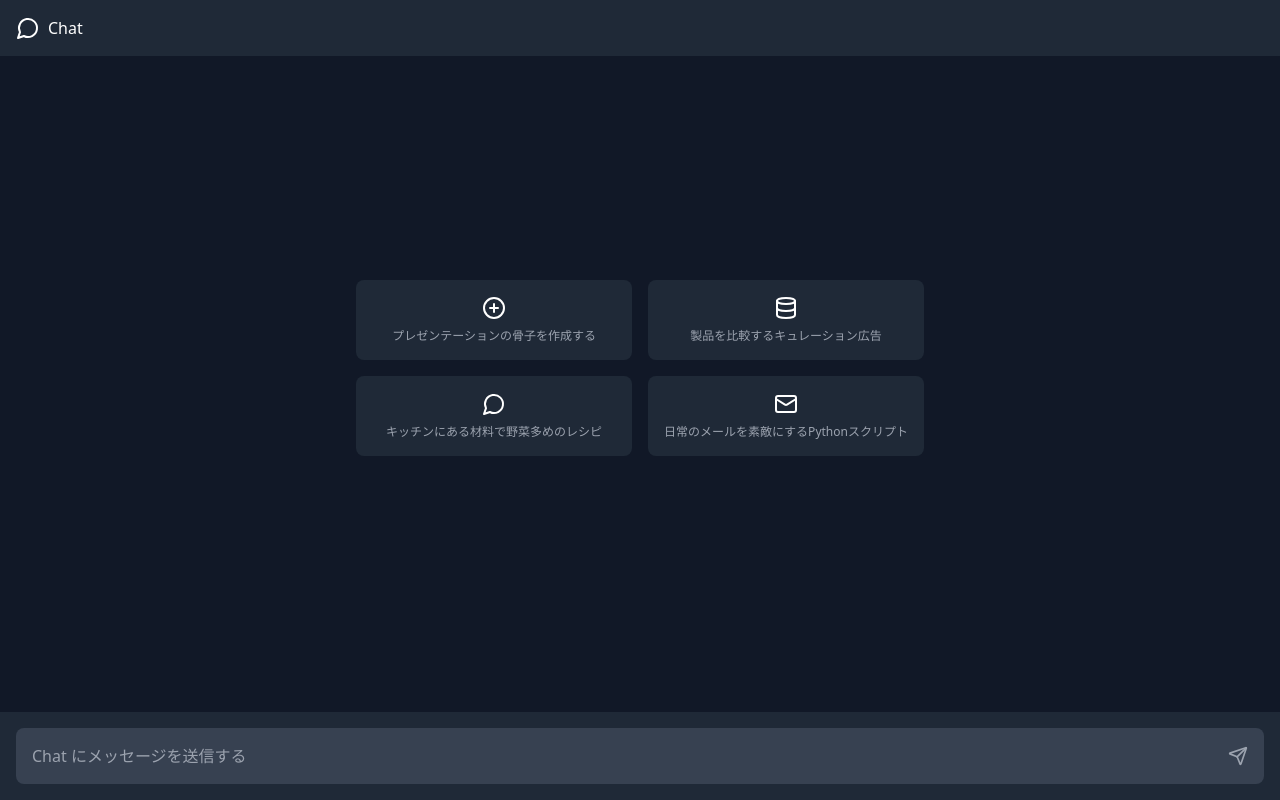
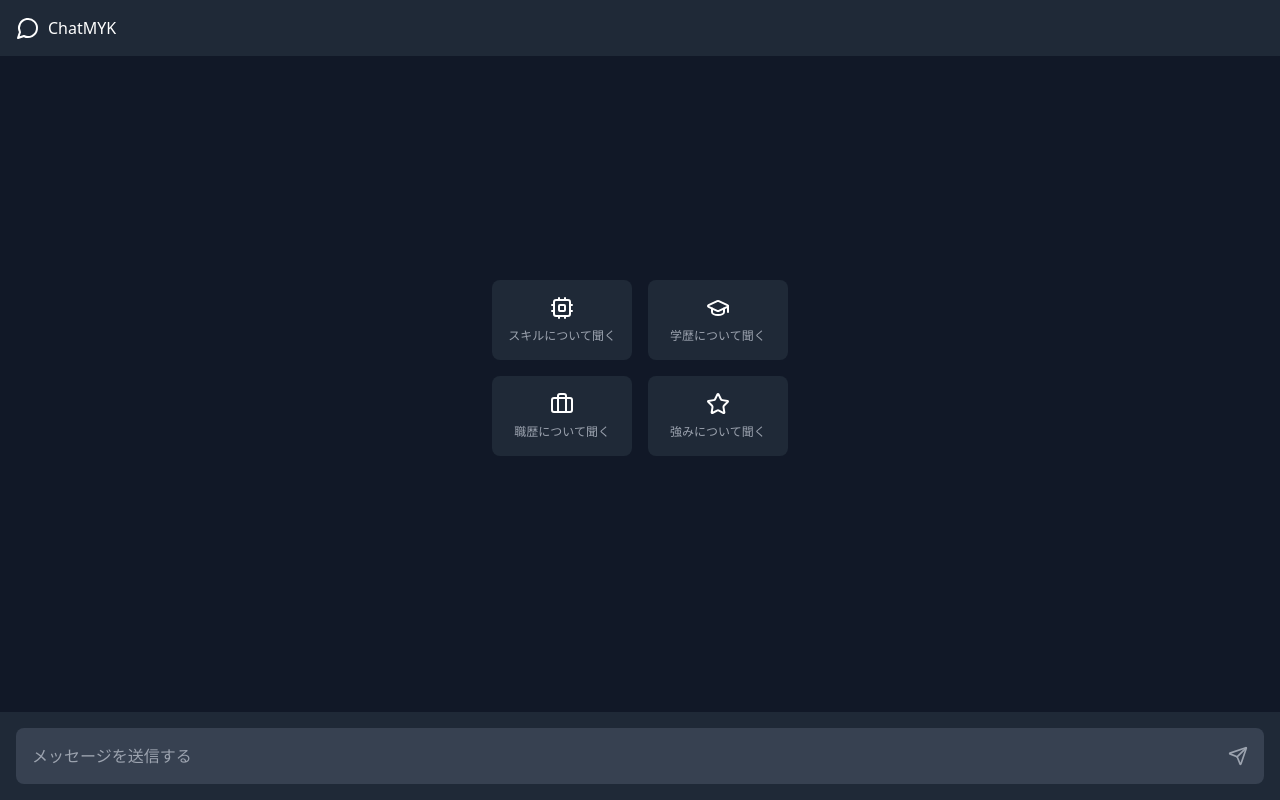
Before and after one commit to myksyut/llm-chat-application, a React (Create React App) app: page / in a window 1280 px wide. Built offline with nearby package versions, Linux system fonts and the light colour scheme.

Commit message:
チャットオプションの変更

```diff
--- a/src/ChatApp.js
+++ b/src/ChatApp.js
@@ -1,5 +1,5 @@
 import React, { useState, useEffect, useRef } from 'react';
-import { MessageCircle, Send, PlusCircle, Database, Mail } from 'lucide-react';
+import { MessageCircle, Send, Cpu, GraduationCap, Briefcase, Star } from 'lucide-react';
 import ReactMarkdown from 'react-markdown';
 import rehypeRaw from 'rehype-raw';
 import remarkGfm from 'remark-gfm';
@@ -16,10 +16,10 @@ const ChatOption = ({ icon, text, onClick }) => (
 
 const ChatOptions = ({ onOptionClick }) => (
   <div className="grid grid-cols-2 gap-4 mb-8">
-    <ChatOption icon={<PlusCircle size={24} />} text="プレゼンテーションの骨子を作成する" onClick={() => onOptionClick("プレゼンテーションの骨子を作成してください")} />
-    <ChatOption icon={<Database size={24} />} text="製品を比較するキュレーション広告" onClick={() => onOptionClick("製品を比較するキュレーション広告を作成してください")} />
-    <ChatOption icon={<MessageCircle size={24} />} text="キッチンにある材料で野菜多めのレシピ" onClick={() => onOptionClick("キッチンにある材料で野菜多めのレシピを提案してください")} />
-    <ChatOption icon={<Mail size={24} />} text="日常のメールを素敵にするPythonスクリプト" onClick={() => onOptionClick("日常のメールを素敵にするPythonスクリプトを作成してください")} />
+    <ChatOption icon={<Cpu size={24} />} text="スキルについて聞く" onClick={() => onOptionClick("宮木翔太のスキルを教えて")} />
+    <ChatOption icon={<GraduationCap size={24} />} text="学歴について聞く" onClick={() => onOptionClick("宮木翔太の学歴を教えて")} />
+    <ChatOption icon={<Briefcase size={24} />} text="職歴について聞く" onClick={() => onOptionClick("宮木翔太のこれまでの仕事を教えて")} />
+    <ChatOption icon={<Star size={24} />} text="強みについて聞く" onClick={() => onOptionClick("宮木翔太の強みを教えて")} />
   </div>
 );
 
@@ -79,7 +79,7 @@ const ChatInput = ({ inputMessage, setInputMessage, handleSendMessage, isLoading
           handleSendMessage(inputMessage);
         }
       }}
-      placeholder="Chat にメッセージを送信する"
+      placeholder="メッセージを送信する"
       className="flex-1 p-4 bg-transparent outline-none text-white"
       disabled={isLoading}
     />
@@ -178,7 +178,7 @@ const ChatApp = () => {
       <header className="flex items-center justify-between p-4 bg-gray-800">
         <div className="flex items-center cursor-pointer" onClick={handleReset}>
           <MessageCircle className="mr-2" />
-          <span>Chat</span>
+          <span>ChatMYK</span>
         </div>
       </header>
       <main className="flex-1 overflow-auto p-4">
```
